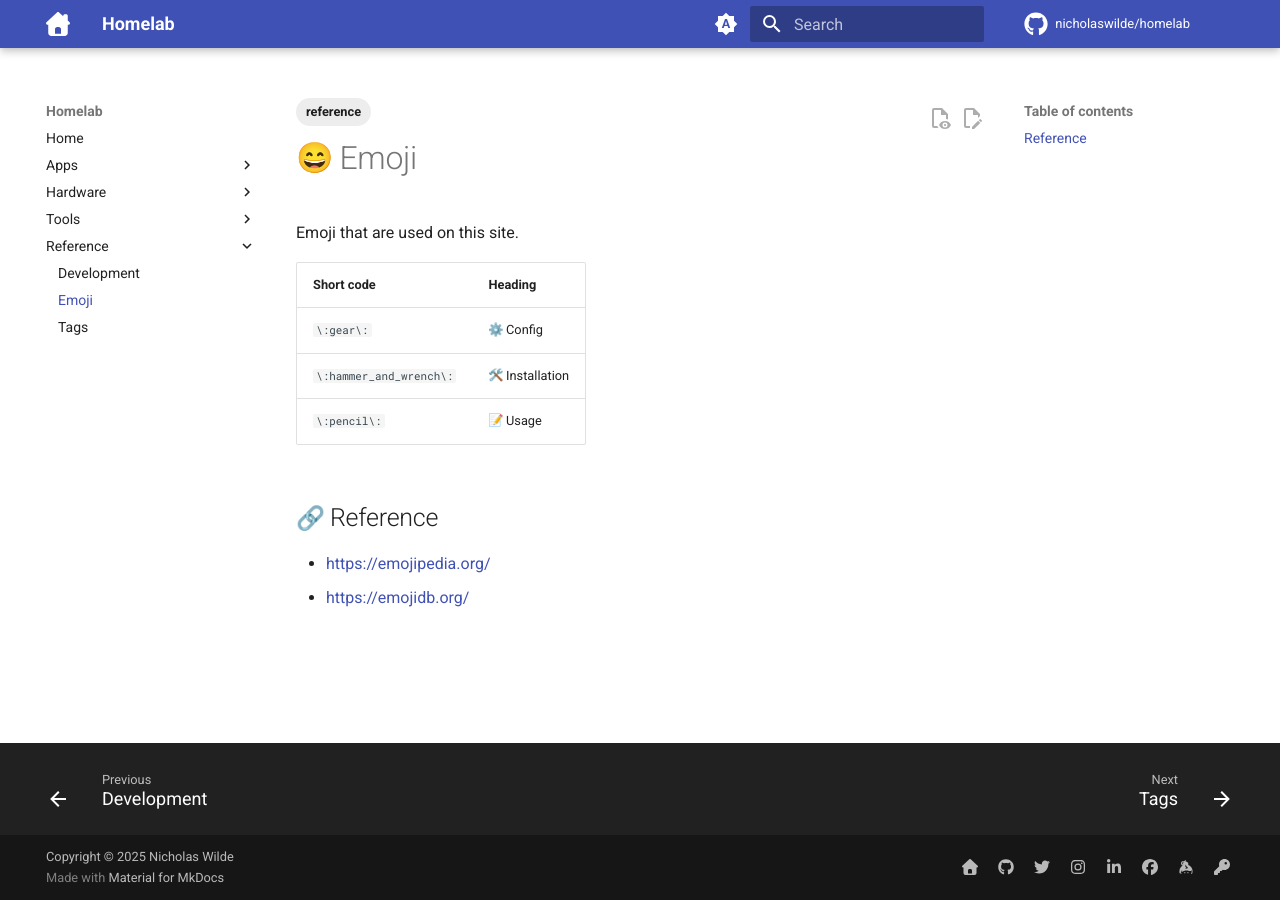
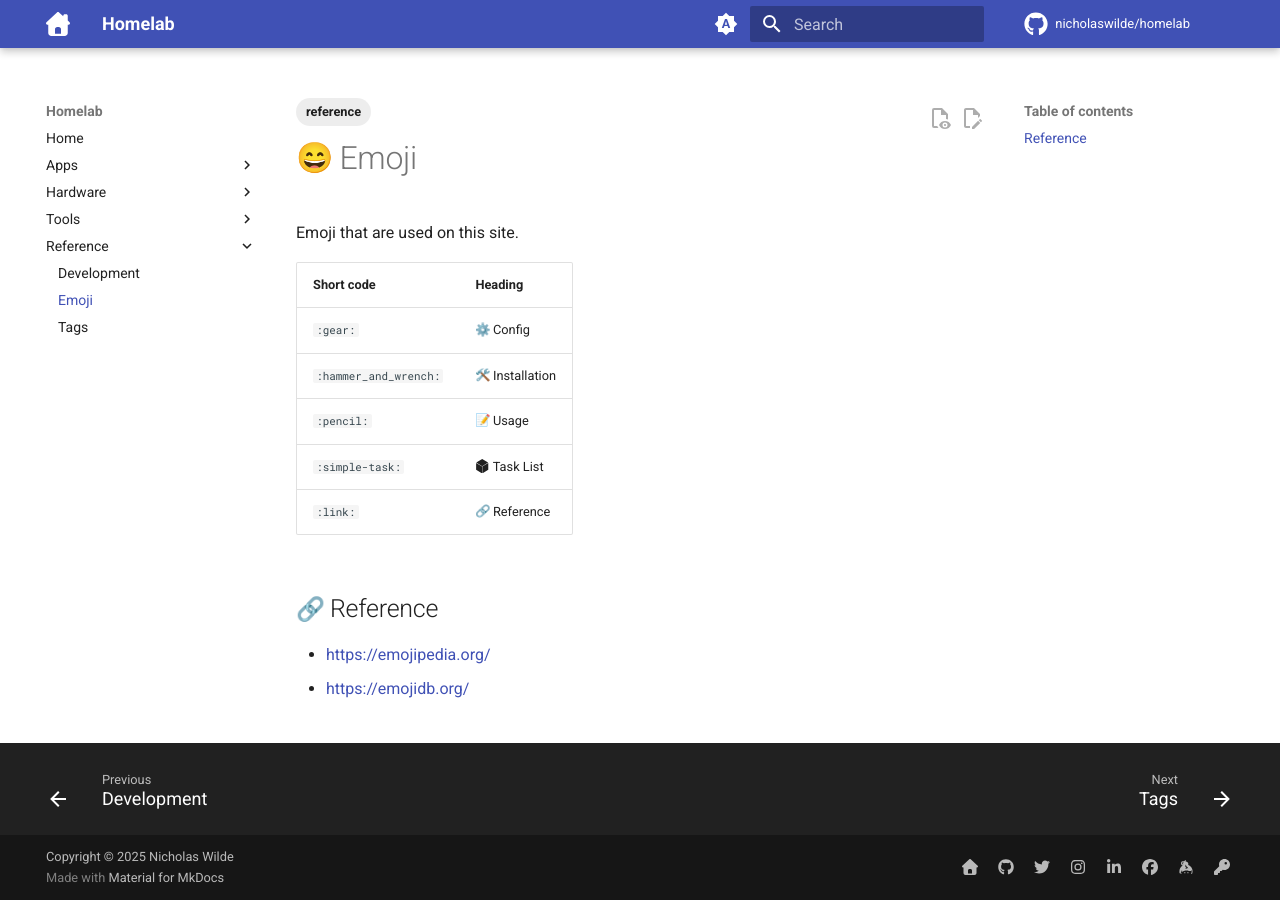
Before and after one commit to nicholaswilde/homelab, an MkDocs documentation site: the page built from docs/reference/emoji.md, in a window 1280 px wide. Built offline with MkDocs 1.6.1 and Material for MkDocs 9.7.7, drawn with Linux system fonts in a browser that asks for light colours; emoji names are drawn with the system emoji font; comment, search, counter and statistics services are not loaded.

Commit message:
Update emoji.md

```diff
--- a/docs/reference/emoji.md
+++ b/docs/reference/emoji.md
@@ -8,9 +8,11 @@ Emoji that are used on this site.
 
 | Short code | Heading       |
 |------------|---------------|
-| `\:gear\:`   | :gear: Config |
-| `\:hammer_and_wrench\:` | :hammer_and_wrench: Installation |
-| `\:pencil\:` | :pencil: Usage |
+| `:gear:`   | :gear: Config |
+| `:hammer_and_wrench:` | :hammer_and_wrench: Installation |
+| `:pencil:` | :pencil: Usage |
+| `:simple-task:` | :simple-task: Task List |
+| `:link:` | :link: Reference |
 
 ## :link: Reference
 
```
